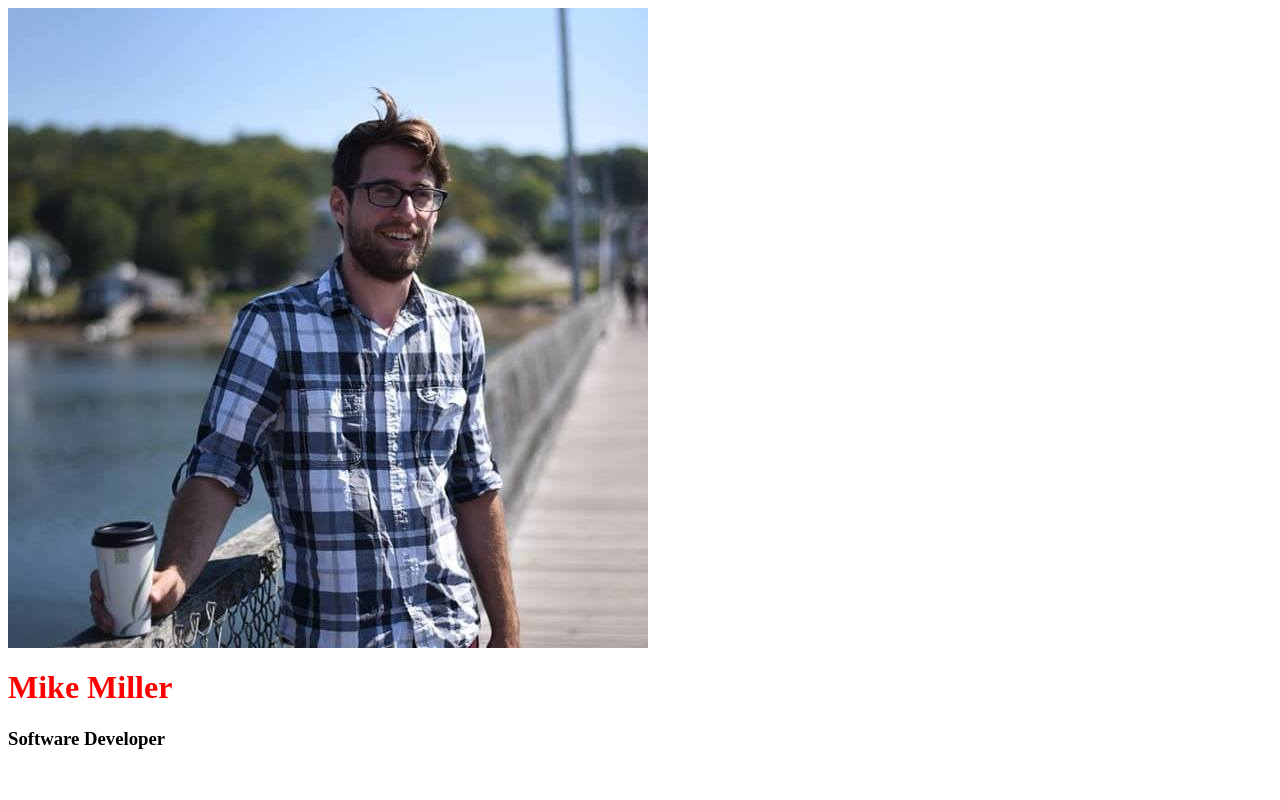
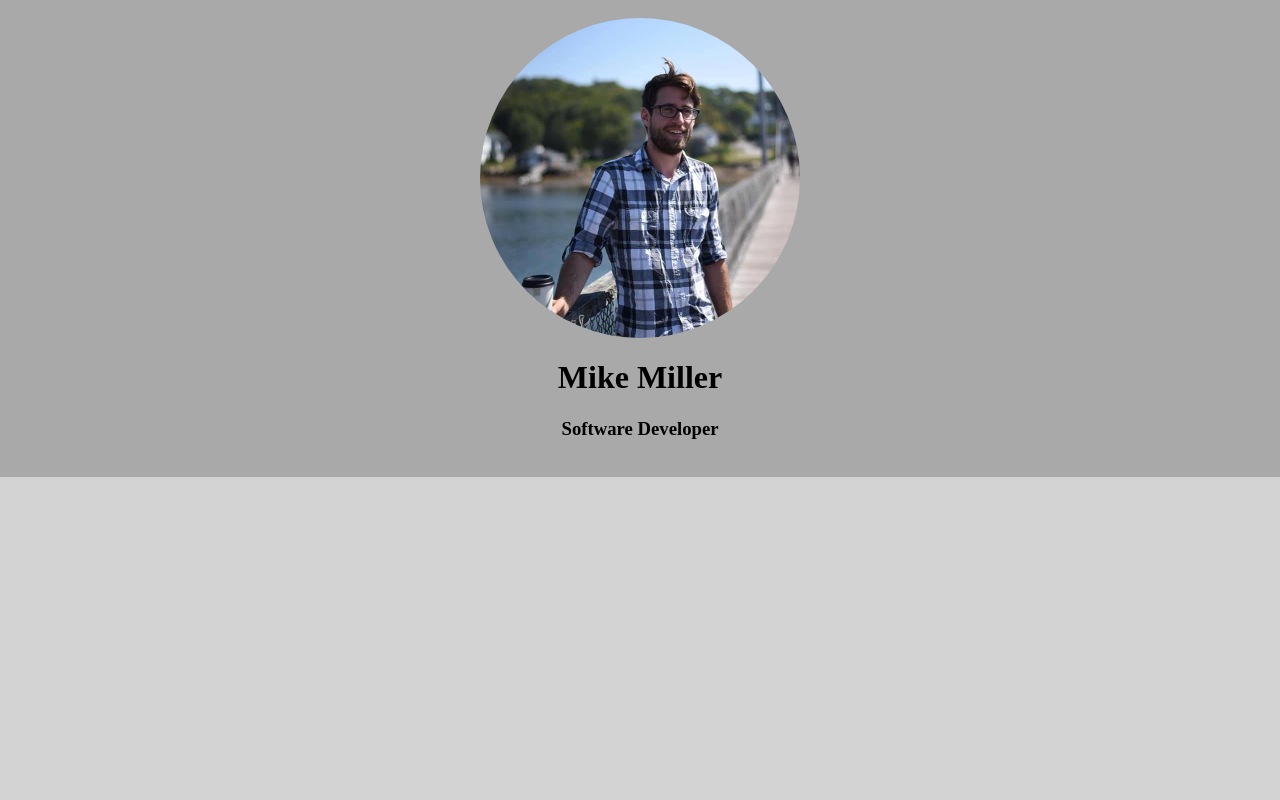
Before and after one commit to mcmiller905/mcmiller905.github.io, a PHP site: page / in a window 1280 px wide. Run offline with PHP 8.4, Linux system fonts and the light colour scheme.

Commit message:
added some styling

```diff
--- a/index.html
+++ b/index.html
@@ -2,7 +2,13 @@
     <link rel="stylesheet" href="style.css">
 </head>
 <body>
-    <img src="assets/profpic.jpg">
-    <h1>Mike Miller</h1>
-    <h3>Software Developer</h3>
+    <div class="header">
+        <div class="centered">
+            <br>
+            <img class="profile-pic centered" src="assets/profpic.jpg" alt="My Face">
+            <h1>Mike Miller</h1>
+            <h3>Software Developer</h3>
+            <br>
+        </div>
+    </div>
 </body>
--- a/style.css
+++ b/style.css
@@ -1,3 +1,20 @@
-h1 {
-    color:red;
+body {
+    background-color: lightgray;
+    margin: 0;
 }
+
+.profile-pic {
+    border-radius: 50%;
+    width:50px;
+}
+
+.centered {
+    margin: 0 auto;
+    width: 50%;
+    text-align: center;
+}
+
+.header {
+    background-color: darkgrey;
+    margin: 0;
+}
```
